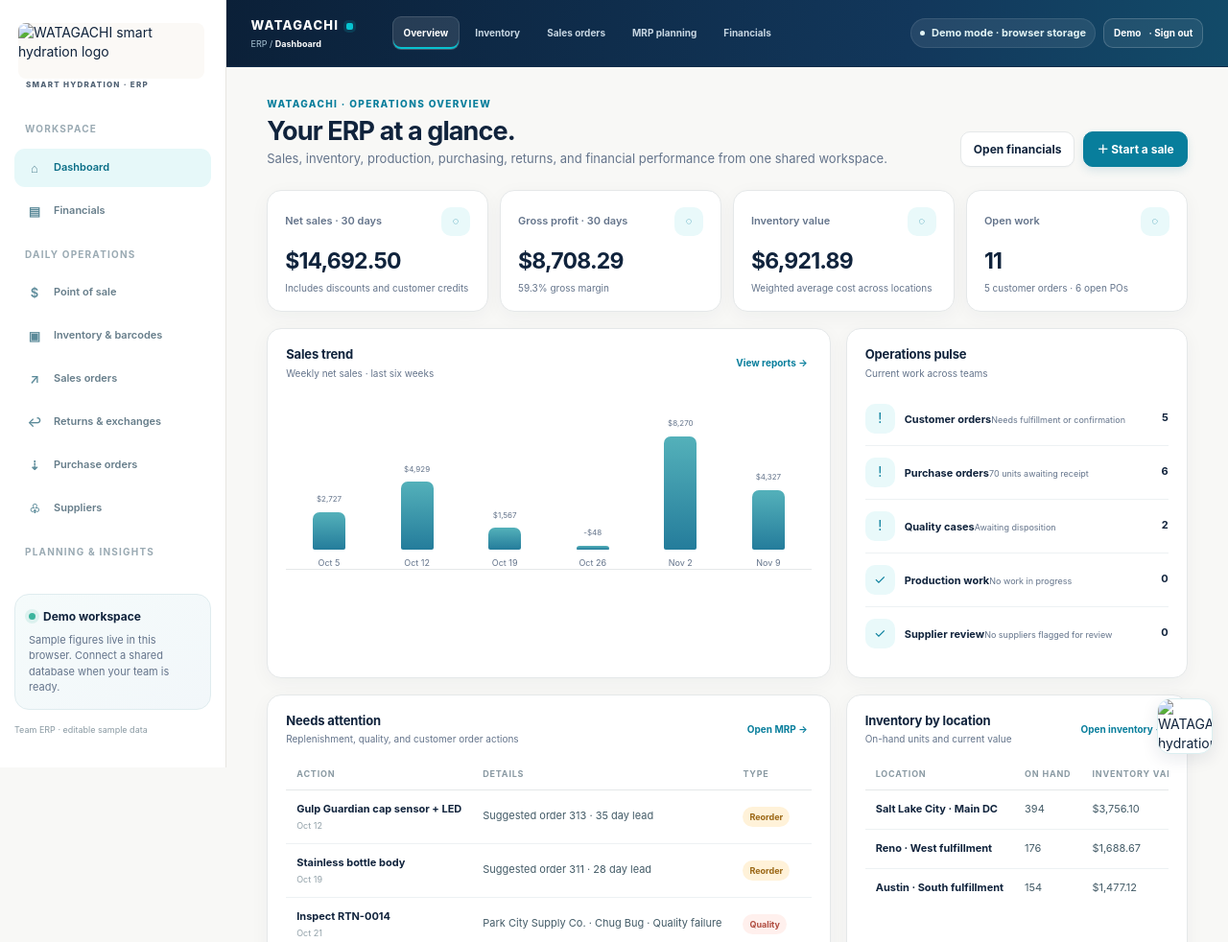
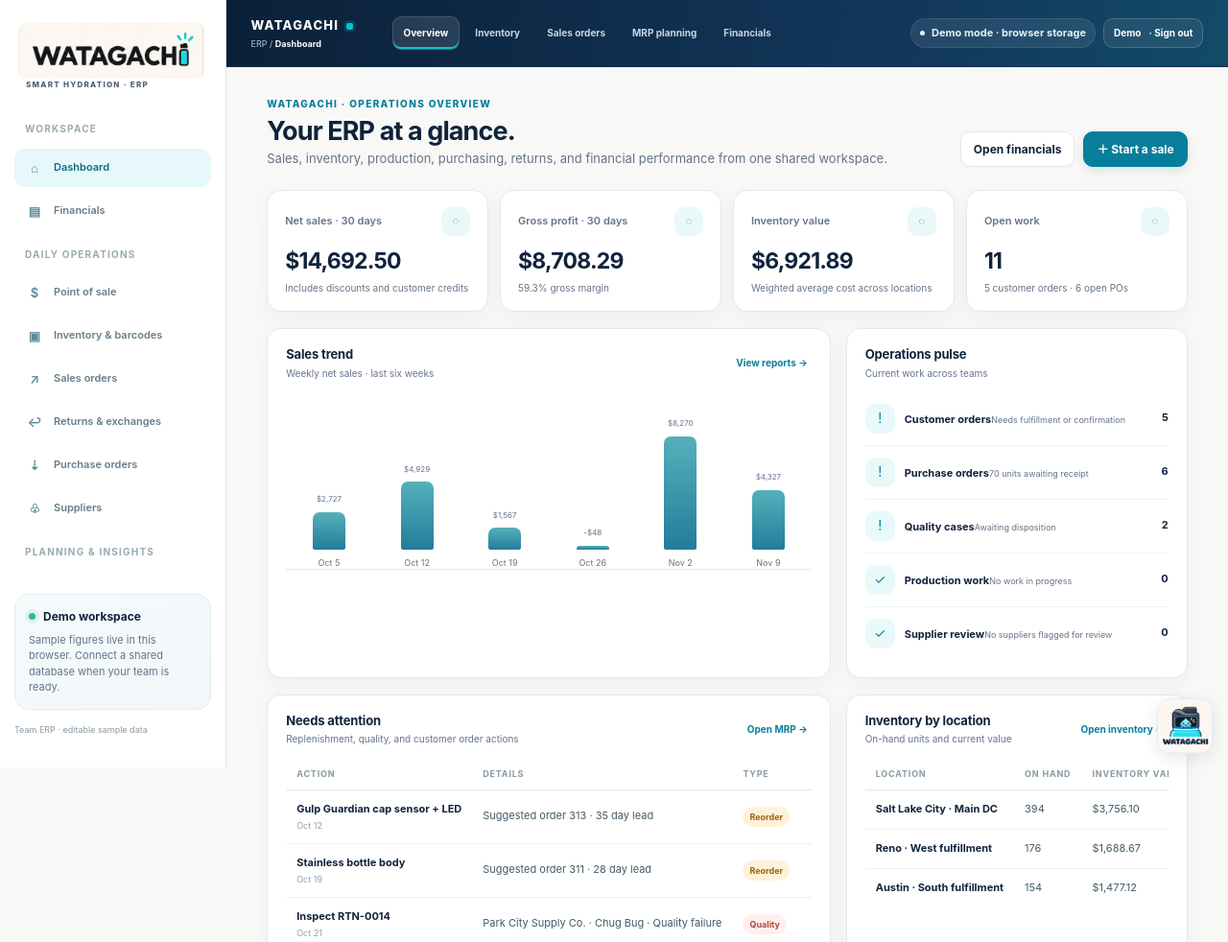
Before and after one commit to bransonmanning-prog/WATAGACHI, a plain HTML site: page app.html in a window 1280 px wide. Shown: the top 982 px of the page at 96% size. Drawn offline with Linux system fonts and the light colour scheme; sample sign-in values are in the browser's storage.

Commit message:
Update image sources in app.html

```diff
--- a/app.html
+++ b/app.html
@@ -62,7 +62,7 @@
 <body>
 <div class="app">
   <aside class="sidebar">
-    <a class="brand" href="#" aria-label="WATAGACHI home"><img class="brand-logo" src="assets/watagachi-wordmark.png" alt="WATAGACHI smart hydration logo"/><span class="brand-caption">SMART HYDRATION · ERP</span></a>
+    <a class="brand" href="#" aria-label="WATAGACHI home"><img class="brand-logo" src="watagachi-wordmark.png" alt="WATAGACHI smart hydration logo"/><span class="brand-caption">SMART HYDRATION · ERP</span></a>
     <nav class="navgroup" aria-label="Main navigation">
       <div class="navlabel">Workspace</div>
       <button class="navbtn active" data-view="dashboard"><span class="nav-plain-icon">⌂</span>Dashboard</button>
@@ -220,7 +220,7 @@
       <article class="card"><div class="card-head"><div><div class="card-title">Sign in / create account</div><div class="card-sub">New accounts default to customer access. Promote team accounts to staff or manager in Supabase before they load shared ERP data.</div></div></div><div class="card-body"><form id="authForm" class="module-form"><div class="control"><label>Email</label><input name="email" type="email" required></div><div class="control"><label>Password</label><input name="password" type="password" required minlength="6"></div><div class="module-actions"><button class="btn primary" name="mode" value="signin">Sign in</button><button class="btn" name="mode" value="signup">Create account · approval needed</button><button class="btn" id="signOut" type="button">Sign out</button></div></form><p class="form-note" id="authStatus">No signed-in user</p></div></article></div>
       <article class="card section-gap"><div class="card-head"><div><div class="card-title">Sample data controls</div><div class="card-sub">Six months of generated sales history; current product names, barcodes, BOMs, suppliers, and policies can be edited.</div></div><button class="btn" type="button" id="resetAllData">Restore WATAGACHI sample data</button></div><div class="card-body"><p class="form-note">When Supabase is connected, use database policies that allow only authenticated team members. Real customer identity and payment processing are outside this class demo.</p></div></article>
     </section>
-    <img class="corner-mascot" src="assets/watagachi-mascot-logo.png" alt="WATAGACHI hydration buddy logo" aria-hidden="true"/><div class="toast" id="toast" role="status" aria-live="polite"></div>
+    <img class="corner-mascot" src="watagachi-mascot-logo.png" alt="WATAGACHI hydration buddy logo" aria-hidden="true"/><div class="toast" id="toast" role="status" aria-live="polite"></div>
   </main>
 </div>
 
```
